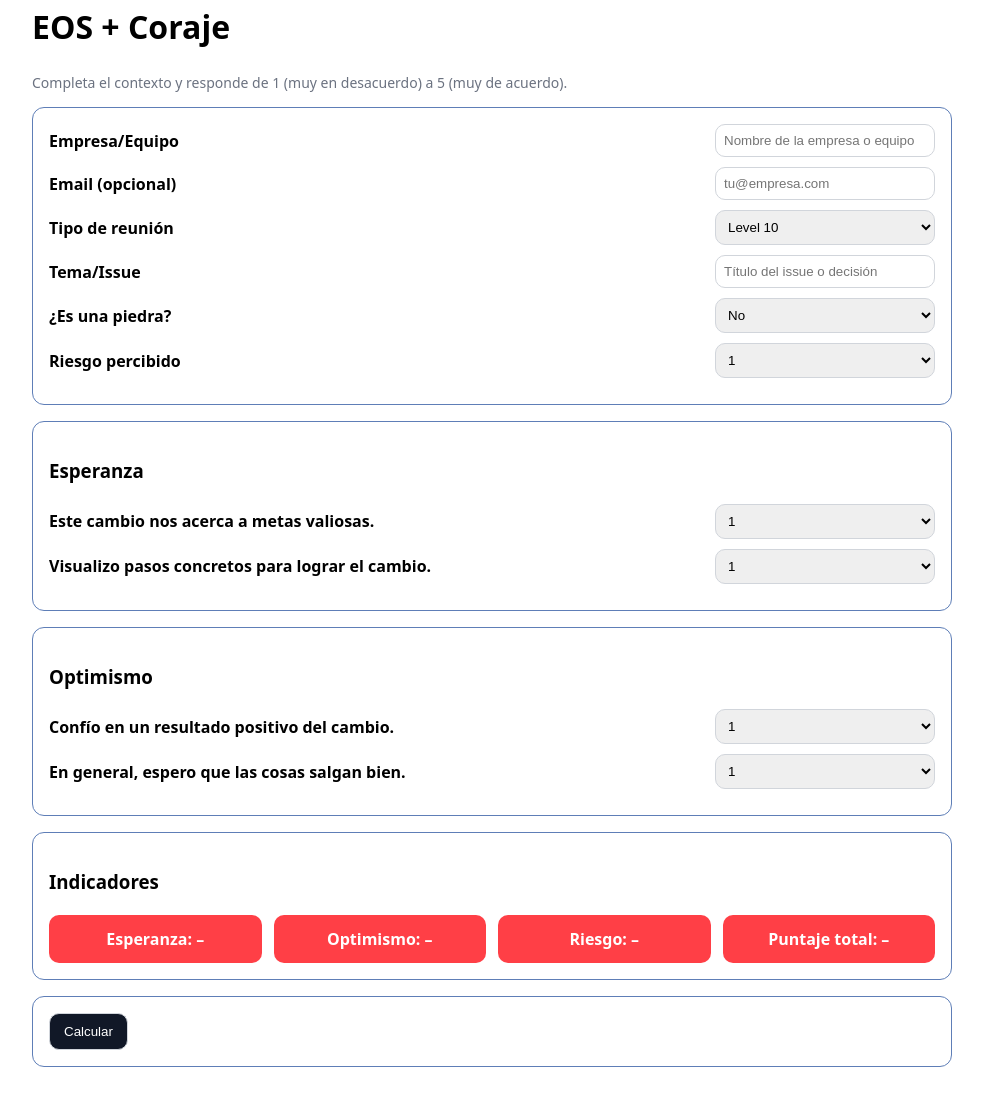
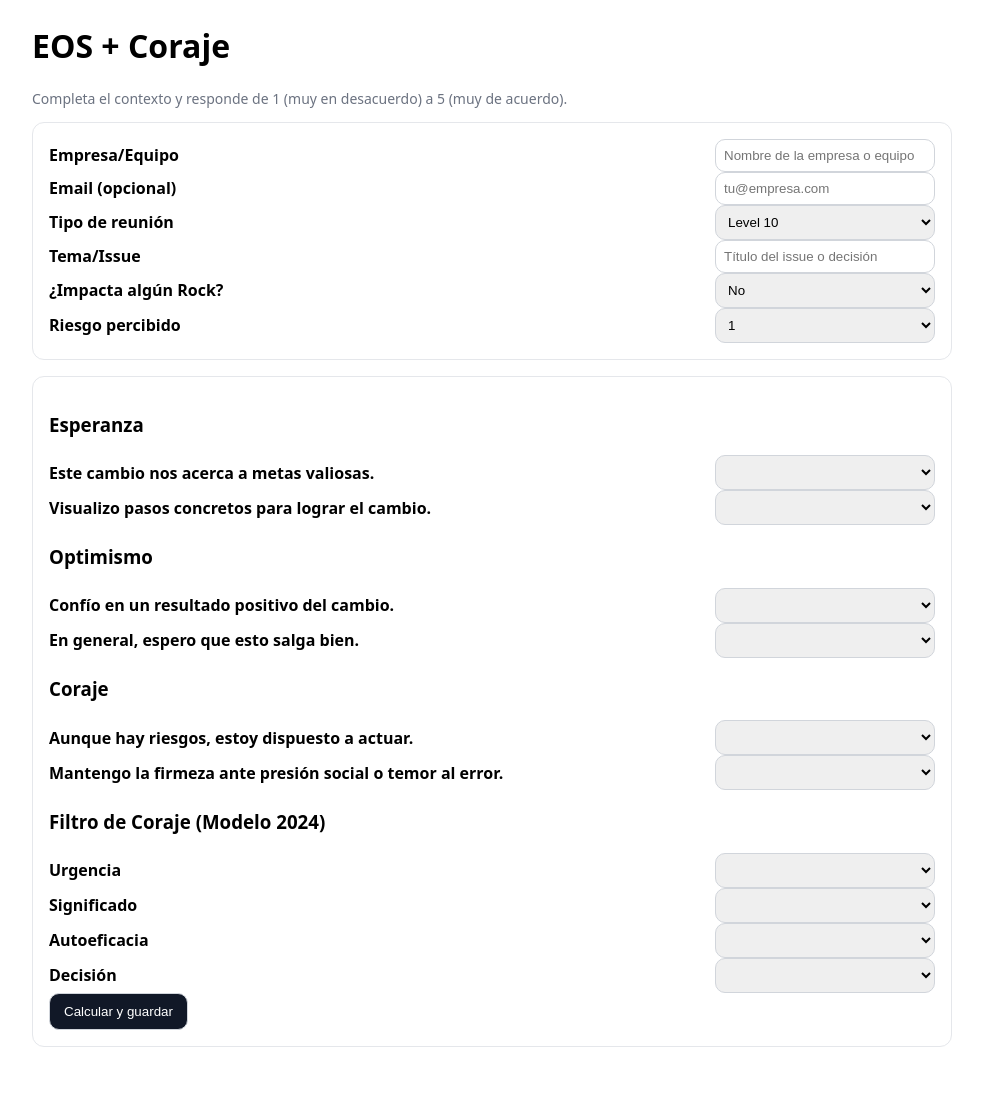
Before and after one commit to academia-ESW/index.html, a plain HTML site: page index.html in a window 1280 px wide. Shown: the part 21-1126 px from the top of the page, without its empty margins (148-1131 px from the left). Drawn offline with Linux system fonts and the light colour scheme.

Commit message:
Update index.html

```diff
--- a/index.html
+++ b/index.html
@@ -1,62 +1,21 @@
-<!DOCTYPE html>
+<!doctype html>
 <html lang="es">
 <head>
   <meta charset="utf-8" />
   <meta name="viewport" content="width=device-width, initial-scale=1" />
   <title>EOS + Coraje</title>
   <style>
-    body {
-      font-family: system-ui, -apple-system, Segoe UI, Roboto, Arial;
-      max-width: 920px;
-      margin: 0 auto;
-      padding: 24px;
-      line-height: 1.5;
-    }
-    h1 { margin-top: 0; }
-    .card {
-      border: 1px solid #5e7eb7;
-      border-radius: 12px;
-      padding: 16px;
-      margin-bottom: 16px;
-    }
-    .row {
-      display: grid;
-      grid-template-columns: 1fr 220px;
-      gap: 10px;
-      align-items: center;
-      margin-bottom: 10px;
-    }
+    body { font-family: system-ui, -apple-system, Segoe UI, Roboto, Arial; max-width: 920px; margin: 0 auto; padding: 24px; }
+    .card { border: 1px solid #e5e7eb; border-radius: 12px; padding: 16px; margin-bottom: 16px; }
+    .row { display:grid; grid-template-columns: 1fr 220px; gap: 10px; align-items: center; }
     label { font-weight: 600; }
-    input[type="text"], input[type="email"], select {
-      padding: 8px;
-      border: 1px solid #d1d5db;
-      border-radius: 10px;
-      width: 100%;
-      box-sizing: border-box;
-    }
-    button {
-      padding: 10px 14px;
-      border-radius: 10px;
-      border: solid 1px #d1d5db;
-      background: #111827;
-      color: #fff;
-      cursor: pointer;
-    }
-    .muted { color: #6b7280; font-size: 14px; }
-    .kpi {
-      display: grid;
-      grid-template-columns: repeat(4, 1fr);
-      gap: 12px;
-    }
-    .kpi > div {
-      background: #ff3f46;
-      padding: 12px;
-      border-radius: 10px;
-      text-align: center;
-      color: #fff;
-      font-weight: 700;
-    }
-    .hidden { display: none; }
+    input[type="text"], input[type="email"], select { padding: 8px; border: 1px solid #d1d5db; border-radius: 10px; }
+    button { padding: 10px 14px; border-radius: 10px; border:1px solid #d1d5db; background:#111827; color:#fff; cursor:pointer; }
+    .muted { color:#6b7280; font-size:14px; }
+    .kpi { display:grid; grid-template-columns: repeat(4,1fr); gap:12px; }
+    .kpi div { background:#f3f4f6; padding:12px; border-radius:10px; text-align:center; }
+    .badge { display:inline-block; padding:4px 8px; border-radius:999px; background:#eef2ff; color:#3730a3; font-size:12px; }
+    .hidden { display:none; }
   </style>
 </head>
 <body>
@@ -64,116 +23,86 @@
   <p class="muted">Completa el contexto y responde de 1 (muy en desacuerdo) a 5 (muy de acuerdo).</p>
 
   <div class="card">
-    <div class="row">
-      <label>Empresa/Equipo</label>
-      <input id="company" type="text" placeholder="Nombre de la empresa o equipo">
+    <div class="row"><label>Empresa/Equipo</label><input id="company" type="text" placeholder="Nombre de la empresa o equipo"/></div>
+    <div class="row"><label>Email (opcional)</label><input id="email" type="email" placeholder="tu@empresa.com"/></div>
+    <div class="row"><label>Tipo de reunión</label>
+      <select id="meeting"><option>Level 10</option><option>Trimestral</option><option>Focus Day</option><option>Anual</option></select>
     </div>
-    <div class="row">
-      <label>Email (opcional)</label>
-      <input type="email" placeholder="tu@empresa.com">
-    </div>
-    <div class="row">
-      <label>Tipo de reunión</label>
-      <select id="meeting">
-        <option>Level 10</option>
-        <option>Trimestral</option>
-        <option>Focus Day</option>
-        <option>Anual</option>
-      </select>
-    </div>
-    <div class="row">
-      <label>Tema/Issue</label>
-      <input id="issue" type="text" placeholder="Título del issue o decisión">
-    </div>
-    <div class="row">
-      <label>¿Es una piedra?</label>
-      <select id="rock">
-        <option>No</option>
-        <option>Sí</option>
-      </select>
-    </div>
-    <div class="row">
-      <label>Riesgo percibido</label>
-      <select id="risk">
-        <option>1</option><option>2</option><option>3</option>
-        <option>4</option><option>5</option>
-      </select>
-    </div>
+    <div class="row"><label>Tema/Issue</label><input id="issue" type="text" placeholder="Título del issue o decisión"/></div>
+    <div class="row"><label>¿Impacta algún Rock?</label><select id="rock"><option>No</option><option>Sí</option></select></div>
+    <div class="row"><label>Riesgo percibido</label><select id="risk"><option>1</option><option>2</option><option>3</option><option>4</option><option>5</option></select></div>
   </div>
 
   <div class="card">
     <h3>Esperanza</h3>
-    <div class="row">
-      <label>Este cambio nos acerca a metas valiosas.</label>
-      <select id="hope-0">
-        <option>1</option><option>2</option><option>3</option>
-        <option>4</option><option>5</option>
-      </select>
-    </div>
-    <div class="row">
-      <label>Visualizo pasos concretos para lograr el cambio.</label>
-      <select id="hope-1">
-        <option>1</option><option>2</option><option>3</option>
-        <option>4</option><option>5</option>
-      </select>
-    </div>
+    <div class="row"><label>Este cambio nos acerca a metas valiosas.</label><select id="hope-0"><option></option><option>1</option><option>2</option><option>3</option><option>4</option><option>5</option></select></div>
+    <div class="row"><label>Visualizo pasos concretos para lograr el cambio.</label><select id="hope-1"><option></option><option>1</option><option>2</option><option>3</option><option>4</option><option>5</option></select></div>
+
+    <h3>Optimismo</h3>
+    <div class="row"><label>Confío en un resultado positivo del cambio.</label><select id="opt-0"><option></option><option>1</option><option>2</option><option>3</option><option>4</option><option>5</option></select></div>
+    <div class="row"><label>En general, espero que esto salga bien.</label><select id="opt-1"><option></option><option>1</option><option>2</option><option>3</option><option>4</option><option>5</option></select></div>
+
+    <h3>Coraje</h3>
+    <div class="row"><label>Aunque hay riesgos, estoy dispuesto a actuar.</label><select id="cou-0"><option></option><option>1</option><option>2</option><option>3</option><option>4</option><option>5</option></select></div>
+    <div class="row"><label>Mantengo la firmeza ante presión social o temor al error.</label><select id="cou-1"><option></option><option>1</option><option>2</option><option>3</option><option>4</option><option>5</option></select></div>
+
+    <h3>Filtro de Coraje (Modelo 2024)</h3>
+    <div class="row"><label>Urgencia</label><select id="urg"><option></option><option>1</option><option>2</option><option>3</option><option>4</option><option>5</option></select></div>
+    <div class="row"><label>Significado</label><select id="mean"><option></option><option>1</option><option>2</option><option>3</option><option>4</option><option>5</option></select></div>
+    <div class="row"><label>Autoeficacia</label><select id="eff"><option></option><option>1</option><option>2</option><option>3</option><option>4</option><option>5</option></select></div>
+    <div class="row"><label>Decisión</label><select id="dec"><option></option><option>1</option><option>2</option><option>3</option><option>4</option><option>5</option></select></div>
+
+    <button id="submit">Calcular y guardar</button>
   </div>
 
-  <div class="card">
-    <h3>Optimismo</h3>
-    <div class="row">
-      <label>Confío en un resultado positivo del cambio.</label>
-      <select id="opt-0">
-        <option>1</option><option>2</option><option>3</option>
-        <option>4</option><option>5</option>
-      </select>
+  <div id="panel" class="card hidden">
+    <h2>Resultados</h2>
+    <div class="kpi">
+      <div><div class="muted">Esperanza</div><div id="kHope" style="font-size:22px;font-weight:700;">0</div></div>
+      <div><div class="muted">Optimismo</div><div id="kOpt" style="font-size:22px;font-weight:700;">0</div></div>
+      <div><div class="muted">Coraje</div><div id="kCou" style="font-size:22px;font-weight:700;">0</div></div>
+      <div><div class="muted">Filtro</div><div id="kFil" style="font-size:22px;font-weight:700;">0</div></div>
     </div>
-    <div class="row">
-      <label>En general, espero que las cosas salgan bien.</label>
-      <select id="opt-1">
-        <option>1</option><option>2</option><option>3</option>
-        <option>4</option><option>5</option>
-      </select>
-    </div>
-  </div>
-
-  <div class="card">
-    <h3>Indicadores</h3>
-    <div class="kpi">
-      <div id="kpi-hope">Esperanza: –</div>
-      <div id="kpi-opt">Optimismo: –</div>
-      <div id="kpi-risk">Riesgo: –</div>
-      <div id="kpi-score">Puntaje total: –</div>
-    </div>
-  </div>
-
-  <div class="card">
-    <button id="calc">Calcular</button>
+    <p><span class="badge" id="seg"></span></p>
+    <h3>Sugerencias EOS</h3>
+    <div id="recs"></div>
+    <h3>Sugerencias IA</h3>
+    <div id="sugg"></div>
   </div>
 
   <script>
-    function avg(values) {
-      const nums = values.map(v => parseInt(v, 10) || 0);
-      if (!nums.length) return 0;
-      return (nums.reduce((a,b) => a+b, 0) / nums.length).toFixed(1);
-    }
+    function avg(values){ const a = values.filter(v=>!isNaN(v)); return a.length? (a.reduce((x,y)=>x+y,0)/a.length):0; }
+    function segment(d){ if(d.courage>=4 && d.hope>=3.5) return 'Líder del cambio'; if(d.courage>=3 && d.optimism>=3) return 'Adoptante temprano'; if(d.courage<3 && d.hope<3) return 'Resistente (necesita soporte)'; return 'Intermedio'; }
 
-    document.getElementById('calc').addEventListener('click', () => {
-      const hope = avg([
-        document.getElementById('hope-0').value,
-        document.getElementById('hope-1').value
-      ]);
-      const opt = avg([
-        document.getElementById('opt-0').value,
-        document.getElementById('opt-1').value
-      ]);
-      const risk = document.getElementById('risk').value || '–';
-      const score = ((parseFloat(hope) + parseFloat(opt)) / 2).toFixed(1);
+    document.getElementById('submit').addEventListener('click', ()=>{
+      const payload = {
+        company: document.getElementById('company').value || '',
+        email: document.getElementById('email').value || '',
+        meeting: document.getElementById('meeting').value,
+        issue: document.getElementById('issue').value || '',
+        rock: document.getElementById('rock').value,
+        risk: document.getElementById('risk').value,
+        hope: avg([+document.getElementById('hope-0').value, +document.getElementById('hope-1').value]),
+        optimism: avg([+document.getElementById('opt-0').value, +document.getElementById('opt-1').value]),
+        courage: avg([+document.getElementById('cou-0').value, +document.getElementById('cou-1').value]),
+        urgency: +document.getElementById('urg').value,
+        meaning: +document.getElementById('mean').value,
+        efficacy: +document.getElementById('eff').value,
+        decision: +document.getElementById('dec').value
+      };
 
-      document.getElementById('kpi-hope').textContent = `Esperanza: ${hope}`;
-      document.getElementById('kpi-opt').textContent = `Optimismo: ${opt}`;
-      document.getElementById('kpi-risk').textContent = `Riesgo: ${risk}`;
-      document.getElementById('kpi-score').textContent = `Puntaje total: ${score}`;
+      google.script.run.withSuccessHandler(({ok, segment:seg, filter_avg, recommendations})=>{
+        document.getElementById('kHope').textContent = payload.hope.toFixed(2);
+        document.getElementById('kOpt').textContent = payload.optimism.toFixed(2);
+        document.getElementById('kCou').textContent = payload.courage.toFixed(2);
+        document.getElementById('kFil').textContent = filter_avg.toFixed(2);
+        document.getElementById('seg').textContent = seg;
+        document.getElementById('recs').textContent = recommendations;
+        document.getElementById('panel').classList.remove('hidden');
+        google.script.run.withSuccessHandler(({suggestions})=>{
+          document.getElementById('sugg').innerText = suggestions;
+        }).getAISuggestions(payload);
+      }).saveResponse(payload);
     });
   </script>
 </body>
```
